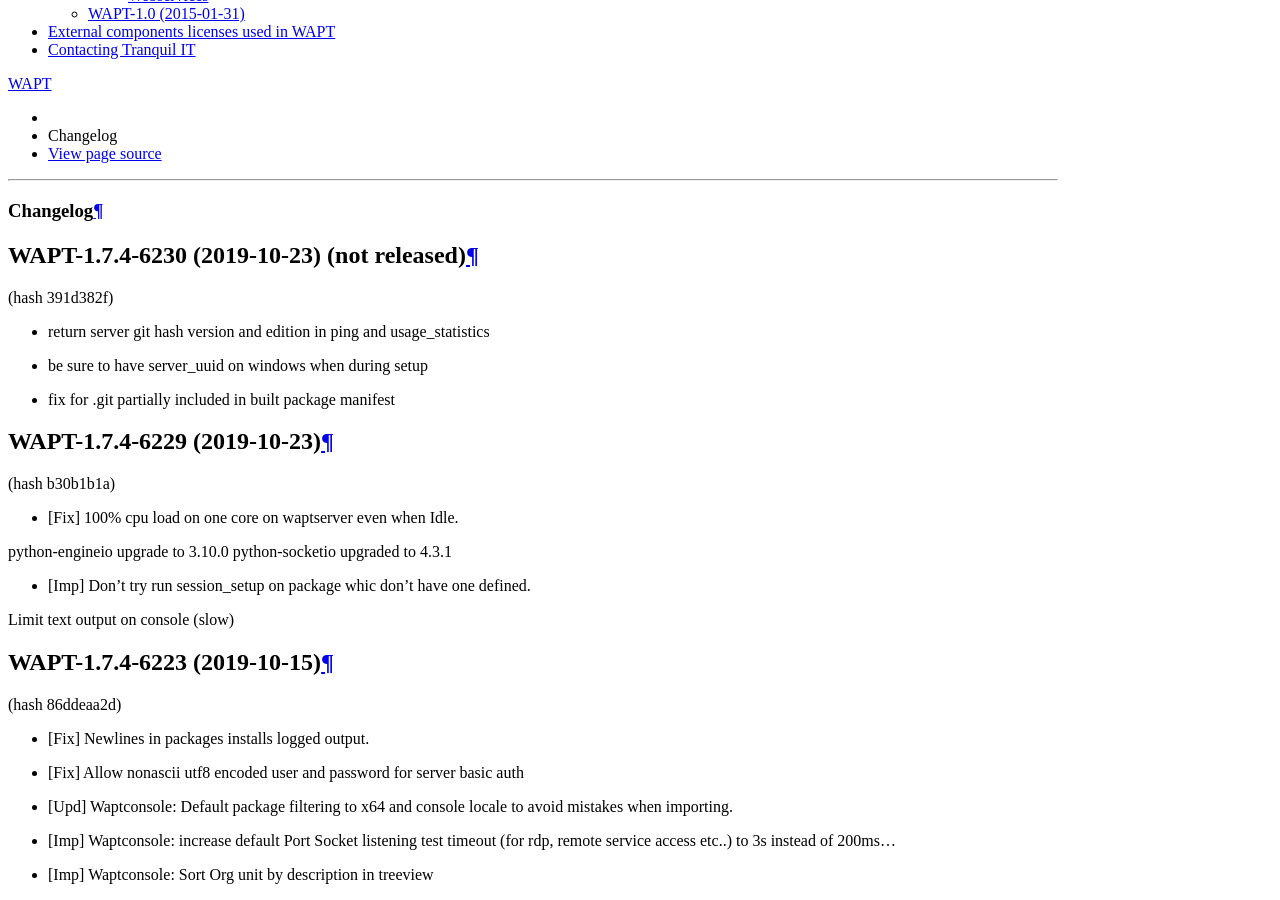
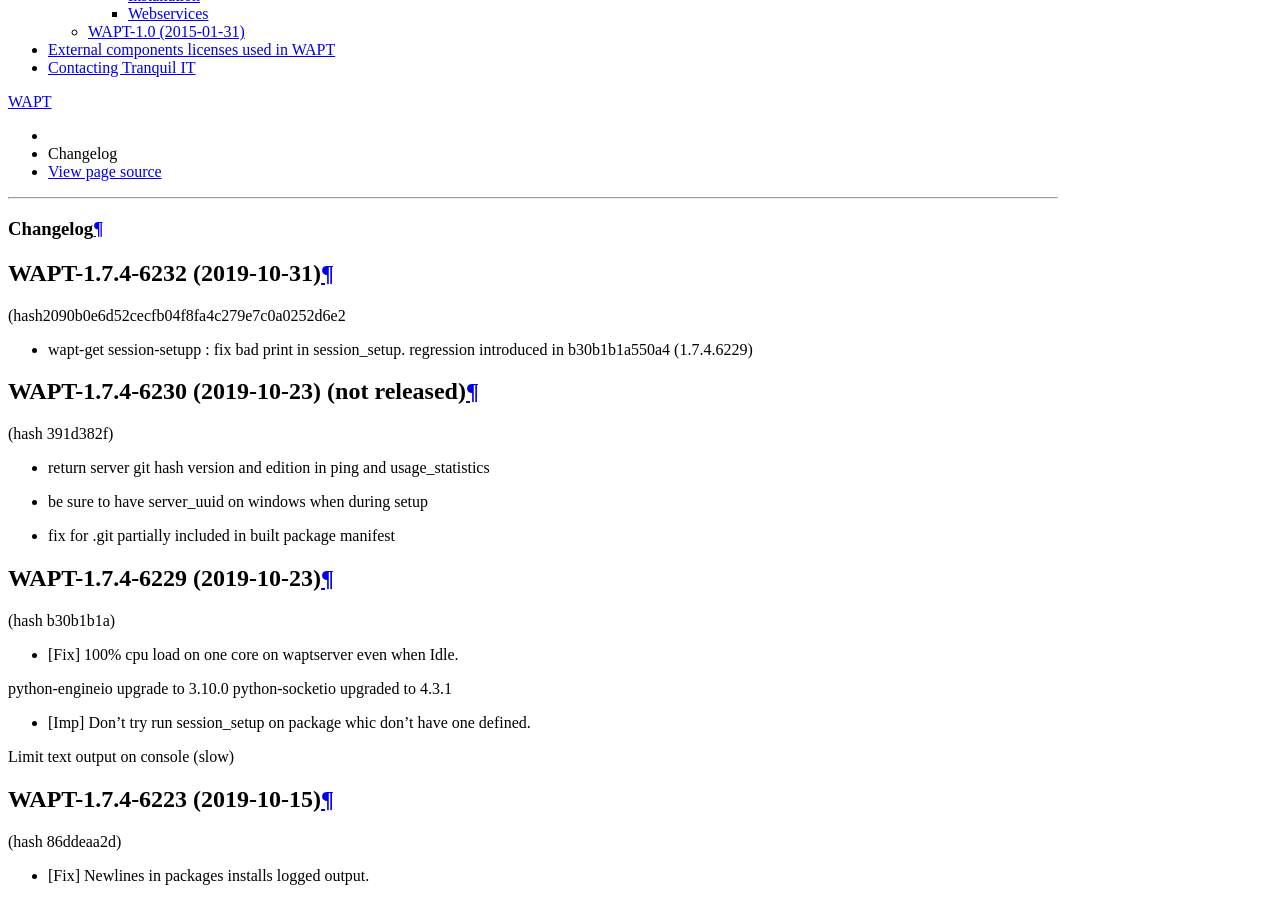
Before and after one commit to tranquilit/WAPT-Documentation, a Sphinx documentation site: the page built from source/wapt-changelog.rst, in a window 1280 px wide and 900 px high, scrolled down 3396 px. Built offline with Sphinx 7.4.7 and the Read the Docs theme 2.0.0, drawn with Linux system fonts in a browser that asks for light colours; some of the changed text lies outside the part shown.

Commit message:
changelog 6232

```diff
--- a/source/wapt-changelog.rst
+++ b/source/wapt-changelog.rst
@@ -11,6 +11,13 @@
 
 Changelog
 =========
+
+WAPT-1.7.4-6232 (2019-10-31)
+----------------------------
+
+(hash2090b0e6d52cecfb04f8fa4c279e7c0a0252d6e2
+
+* wapt-get session-setupp : fix bad print in session_setup. regression introduced in b30b1b1a550a4 (1.7.4.6229)
 
 WAPT-1.7.4-6230 (2019-10-23) (not released)
 ----------------------------
```
